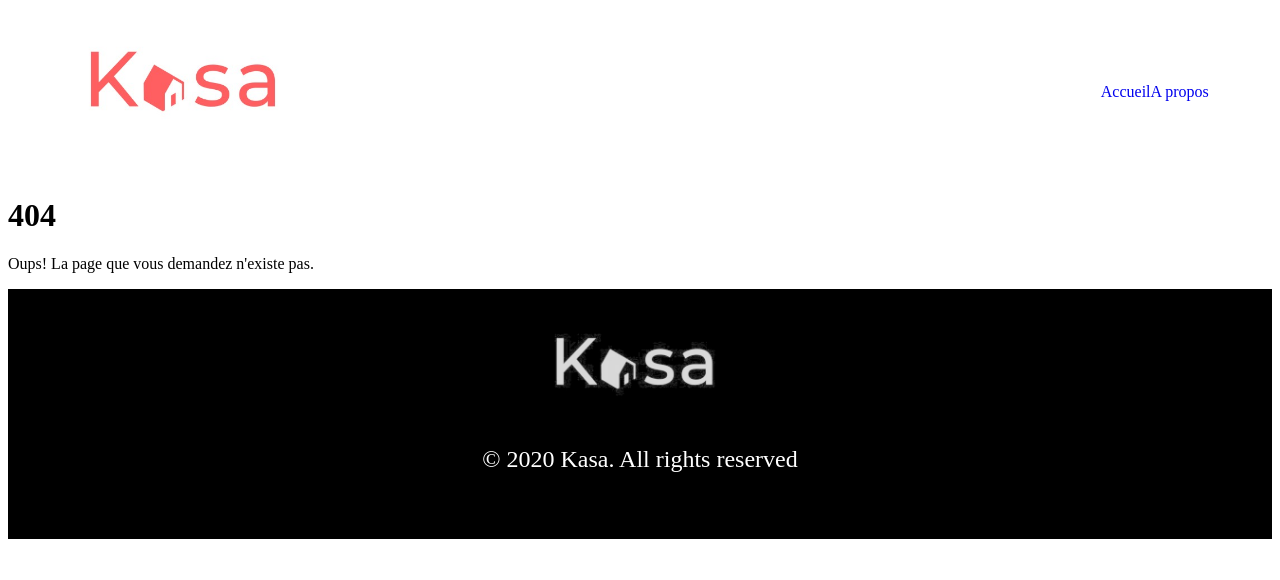
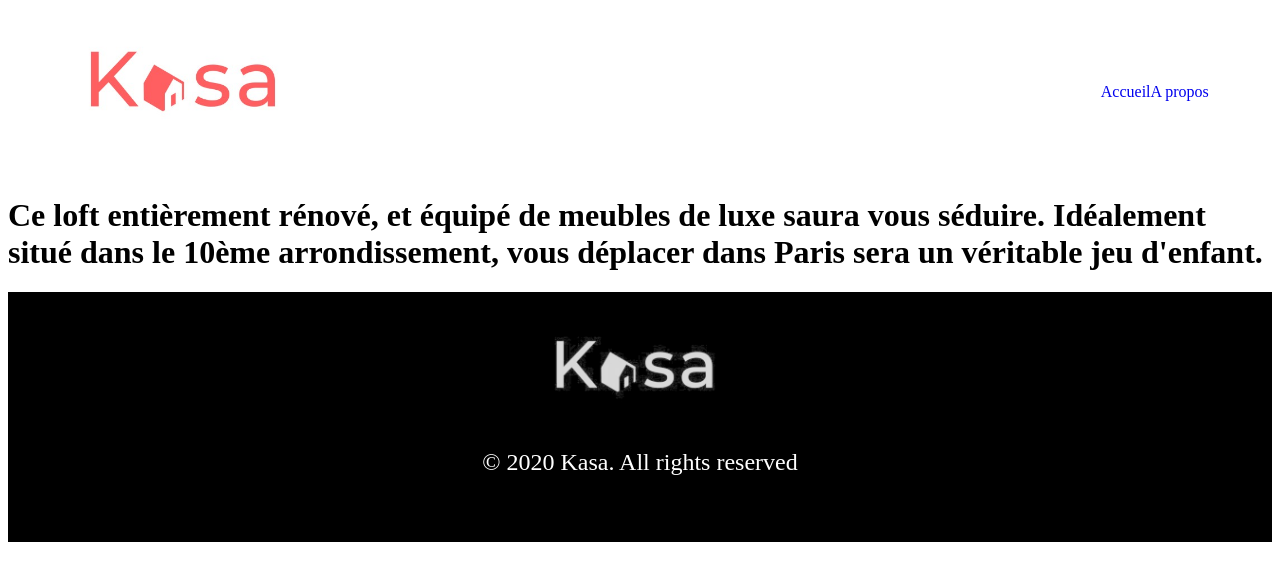
Before and after one commit to fanjatiana/fanjatianaPavageau_11_13012022, a React (Create React App) app in the folder mon-app/: page /Hebergement/0979876d in a window 1280 px wide. Before the commit this address had no page. Shown: the top 580 px of the page. Built offline with nearby package versions, Linux system fonts and the light colour scheme.

Commit message:
modification de la fonction router + début d'intégration du lodging page

```diff
--- a/mon-app/src/Router.js
+++ b/mon-app/src/Router.js
@@ -12,12 +12,8 @@ const Router = () => {
       <Routes>
         <Route path="/" element={<Home />} />
         <Route path="/A-propos" element={<About />} />
+        <Route path="/Hebergement/:id" element={<LodgingPage />} />
         <Route path="*" element={<NotFound />} />
-        {dataKasa &&
-          dataKasa.length > 0 &&
-          dataKasa.map((item) => (
-            <Route path={item.id} element={<LodgingPage />} />
-          ))}
       </Routes>
     </>
   );
--- a/mon-app/src/components/Cards.js
+++ b/mon-app/src/components/Cards.js
@@ -10,8 +10,8 @@ const Cards = () => {
       {dataKasa &&
         dataKasa.length > 0 &&
         dataKasa.map((item) => (
-          <article className="card" id={item.id}>
-            <NavLink to={item.id}>
+          <article className="card" key={item.id}>
+            <NavLink to={`/Hebergement/${item.id}`}>
               <div className="bg_filter">
                 <img className="cards_img" alt="" src={item.cover} />
               </div>
--- a/mon-app/src/components/Lodging_infos.js
+++ b/mon-app/src/components/Lodging_infos.js
@@ -1,6 +1,8 @@
 import React from 'react';
 
 const LodgingInfos = () => {
+
+
     return (
         <div>
 
--- a/mon-app/src/container/Banner.js
+++ b/mon-app/src/container/Banner.js
@@ -1,13 +1,13 @@
-import img_homePage from "../assets/img_homePage.jpg";
 import "../styles/Banner.css";
 
-function Banner() {
+function Banner(props) {
+  const {imgSrc, title} = props;
   return (
     <div className="banner">
       <div className="bg_filter">
-        <img src={img_homePage} alt="img cote sauvage" />
+        <img src={imgSrc} alt="" />
       </div>
-      <h2>Chez vous, partout et ailleurs</h2>
+      <h2>{title}</h2>
     </div>
   );
 }
--- a/mon-app/src/container/LodgingPage.js
+++ b/mon-app/src/container/LodgingPage.js
@@ -1,10 +1,11 @@
 import React from 'react';
+import LodgingInfos from '../components/Lodging_infos';
 import Banner from './Banner';
 
 const LodgingPage = () => {
     return (
      <>
-     <Banner/>
+     <LodgingInfos/>
      </>
     );
 };
--- a/mon-app/src/pages/About.js
+++ b/mon-app/src/pages/About.js
@@ -1,12 +1,13 @@
-import React from 'react';
-
+import React from "react";
+import Banner from "../container/Banner";
+import img_AboutPage from "../assets/img_AboutPage.jpg";
 
 const About = () => {
-    return (
-        <div>
-
-        </div>
-    );
+  return (
+    <>
+      <Banner imgSrc={img_AboutPage} title="" />
+    </>
+  );
 };
 
 export default About;
--- a/mon-app/src/pages/Home.js
+++ b/mon-app/src/pages/Home.js
@@ -1,11 +1,16 @@
 import React from "react";
 import Banner from "../container/Banner";
 import Main from "../container/Main";
+import img_homePage from "../assets/img_homePage.jpg"
 
 const Home = () => {
+
   return (
     <>
-      <Banner />
+      <Banner
+      imgSrc = {img_homePage}
+      title = {"Chez vous, partout et ailleurs"}
+      />
       <Main />
     </>
   );
--- a/mon-app/src/pages/LodgingPage.js
+++ b/mon-app/src/pages/LodgingPage.js
@@ -1,10 +1,17 @@
 import React from "react";
-import Banner from "../container/Banner";
+import { useParams } from "react-router-dom";
+import { dataKasa } from "../data";
+
 
 const LodgingPage = () => {
+  let params = useParams();
+  const id = params.id
+
+  const currentItem = dataKasa.find((item) => item.id === id)
+
   return (
     <>
-      <Banner />
+     <h1>{currentItem.description}</h1>
     </>
   );
 };
```
Also changed, not shown: mon-app/src/assets/img_AboutPage.jpg (added).
